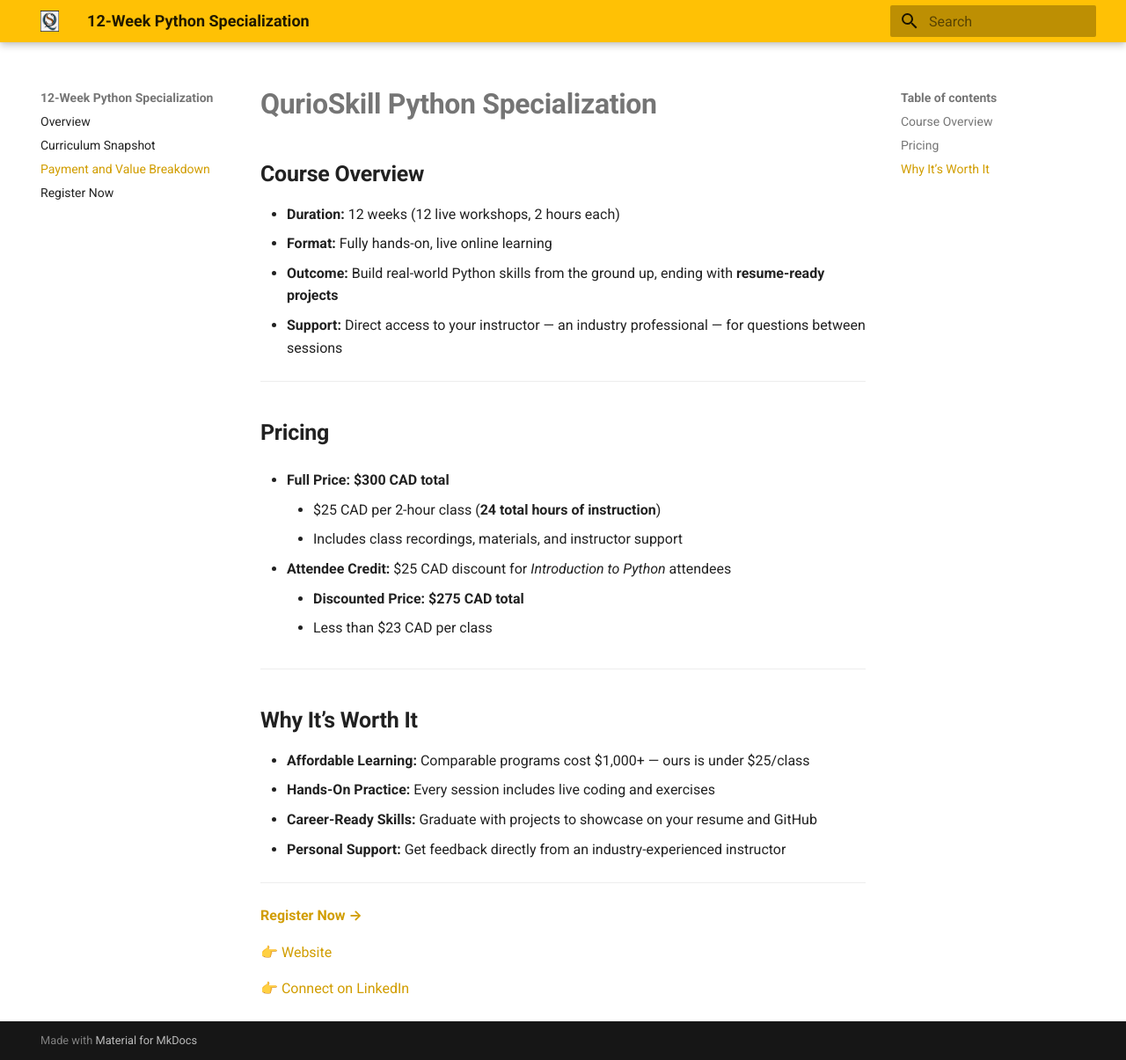
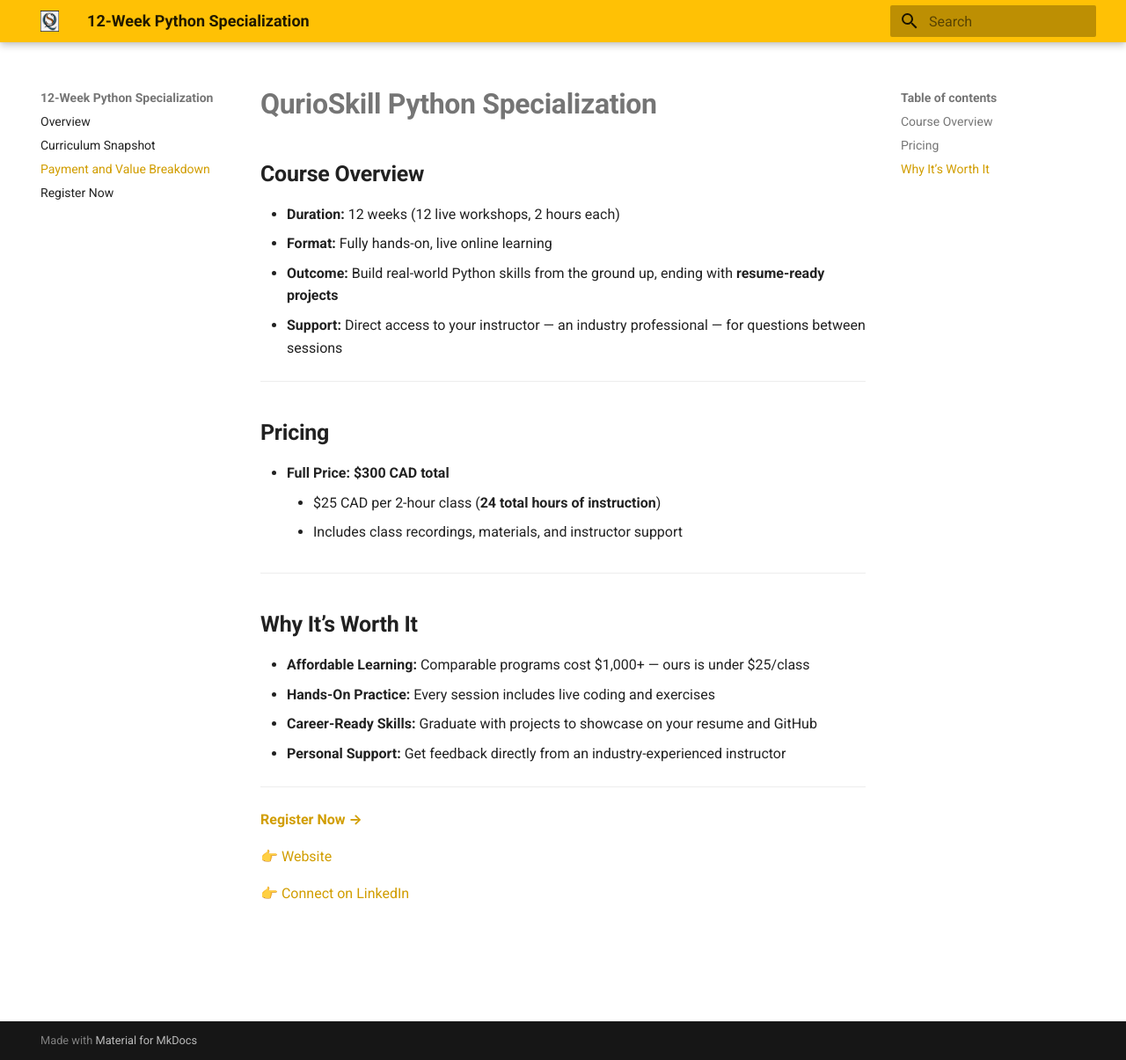
Before and after one commit to qurioskill/python-specialization, an MkDocs documentation site: the page built from docs/payment-value.md, in a window 1280 px wide and 1205 px high. Shown: the whole window at 88% size. Built offline with MkDocs 1.6.1 and Material for MkDocs 9.7.7, drawn with Linux system fonts in a browser that asks for light colours.

Commit message:
Making changes

```diff
--- a/docs/payment-value.md
+++ b/docs/payment-value.md
@@ -12,11 +12,6 @@
 - **Full Price:** **$300 CAD total**
     - $25 CAD per 2-hour class (**24 total hours of instruction**)
     - Includes class recordings, materials, and instructor support
-
-- **Attendee Credit:** $25 CAD discount for *Introduction to Python* attendees
-    - **Discounted Price:** **$275 CAD total**
-    - Less than $23 CAD per class
-
 ---
 
 ## **Why It’s Worth It**
--- a/mkdocs.yml
+++ b/mkdocs.yml
@@ -13,6 +13,12 @@
     - navigation.sections
     - search.highlight
     - content.code.annotate    # call-out markers in code blocks
+
+extra:
+  analytics:
+    provider: google
+    property: G-PNJBZPP9PG
+
 nav:
   - Overview: index.md
   - Curriculum Snapshot: curriculum-snapshot.md
@@ -26,7 +32,3 @@
   - footnotes
   - pymdownx.superfences
   - pymdownx.tabbed
-extra:
-  analytics:
-    provider: google
-    property: G-PNJBZPP9PG
```
